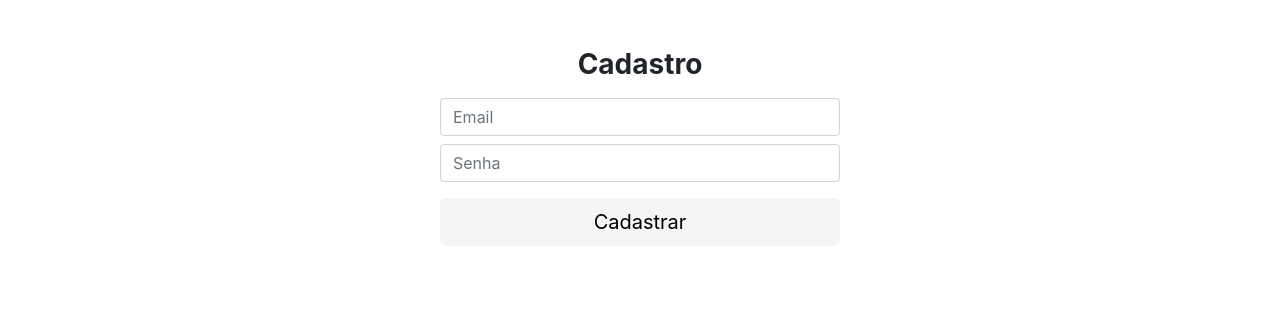
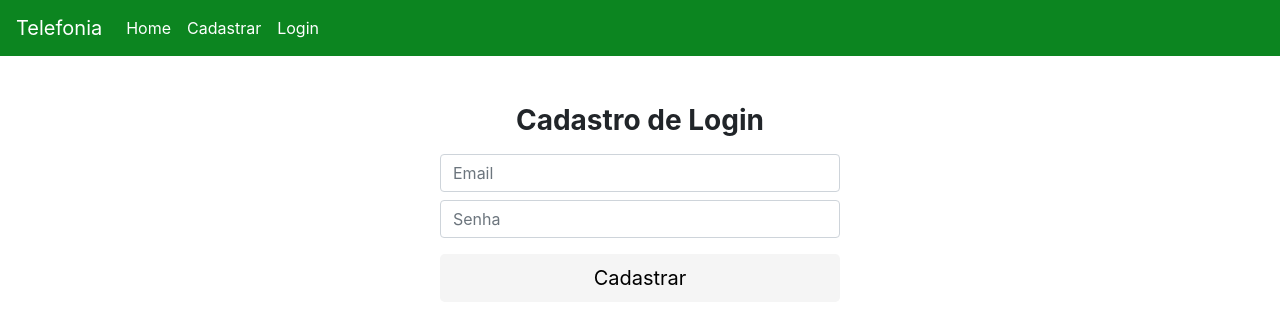
Before and after one commit to AndreFranklinWeb/AppTelefonia, a React (Create React App) app: page /novousuario in a window 1280 px wide. Shown: the top 324 px of the page. Built offline with nearby package versions, Linux system fonts and the light colour scheme.

Commit message:
Foi criado o menu com o navbar e criado a tela de cadastro de usuario novo e linkado as telas desenvolvidas

```diff
--- a/package.json
+++ b/package.json
@@ -9,6 +9,7 @@
     "firebase": "^7.24.0",
     "react": "^16.13.1",
     "react-dom": "^16.13.1",
+    "react-router-dom": "^5.2.0",
     "react-scripts": "3.4.3"
   },
   "scripts": {
--- a/public/index.html
+++ b/public/index.html
@@ -6,7 +6,11 @@
   <meta name="viewport" content="width=device-width, initial-scale=1" />
 <!--Bootstrap-->
 <link rel="stylesheet" href="https://stackpath.bootstrapcdn.com/bootstrap/4.1.3/css/bootstrap.min.css" integrity="sha384-MCw98/SFnGE8fJT3GXwEOngsV7Zt27NXFoaoApmYm81iuXoPkFOJwJ8ERdknLPMO" crossorigin="anonymous">
-  <title>Telefonia</title>
+
+<!--font-awesome -->
+<link rel="stylesheet" href="https://cdnjs.cloudflare.com/ajax/libs/font-awesome/5.15.1/css/all.min.css" integrity="sha512-+4zCK9k+qNFUR5X+cKL9EIR+ZOhtIloNl9GIKS57V1MyNsYpYcUrUeQc9vNfzsWfV28IaLL3i96P9sdNyeRssA==" crossorigin="anonymous" />
+
+<title>Telefonia</title>
 </head>
 <body>
   <div id="root"></div>
--- a/src/App.js
+++ b/src/App.js
@@ -1,8 +1,18 @@
 import React from 'react';
+import {BrowserRouter as Router, Route} from 'react-router-dom';
+//Paginas
+import Login from './View/Login';
+import NovoUsuario from './View/usuario-novo';
+import Home from './View/home/index.js';
+
 
 function App() {
   return (
-    <h1>Olá Mundo</h1>
+    <Router>
+      <Route exact path='/' component={ Home } />
+      <Route exact path='/novousuario' component={ NovoUsuario } />
+      <Route exact path='/Login' component={ Login } />
+    </Router>
   );
 }
 
--- a/src/View/Login/index.js
+++ b/src/View/Login/index.js
@@ -1,7 +1,12 @@
 import React, { useState } from 'react';
 import './login.css';
+import { Link } from 'react-router-dom';
+
+
 import firebase from '../../config/firebase';
 import 'firebase/auth';
+
+
 
 function Login() {
     const [email, setEmail] = useState('');
@@ -38,9 +43,9 @@ function Login() {
                 </div>
 
                 <div className="opçoes-login mt-2 text-center font-weight-bold">
-                    <a href="#" className="mx-2">Recuperar Senha</a>
+                    <Link to="#" className="mx-2">Recuperar Senha</Link>
                     <span className="text-secondary">&#9830;</span>
-                    <a href="#" className="mx-2">Quero Cadastrar</a>
+                    <Link to="novousuario" className="mx-2">Quero Cadastrar</Link>
                     <p class="mt-5 mb-3 text-muted text-center">Desenvolvido por <strong>FKL - Sistemas e Sites</strong> &copy; 2020</p>
                 </div>
             </form>
--- a/src/View/Login/login.css
+++ b/src/View/Login/login.css
@@ -12,7 +12,7 @@
 }
 
 .btn-login:hover{
-    background-color: #99CF16;
+    background-color: #0c8520;
     color: #fff;
 }
 
@@ -24,5 +24,5 @@
 }
 
 .opçoes-login a:hover{
-        color: #99CF16;
+        color: #0c8520;
 }
--- /dev/null
+++ b/src/View/home/index.js
@@ -0,0 +1,13 @@
+import React, { useState } from 'react';
+import './home.css';
+import { Link } from 'react-router-dom';
+import NavBar from '../../components/navbar/';
+
+
+function Home() {
+    return (
+        <NavBar/>
+    )
+}
+
+export default Home;
--- a/src/View/usuario-novo/index.js
+++ b/src/View/usuario-novo/index.js
@@ -2,15 +2,22 @@ import React, { useState } from 'react';
 import firebase from '../../config/firebase';
 import 'firebase/auth';
 import './usuario-novo.css';
+import { Router } from 'react-router-dom';
+import Navbar from '../../components/navbar/';
+
 
 function NovoUsuario() {
 
-    const [email, setEmail] = useState('');
-    const [senha, setSenha] = useState('');
-    const [msgTipo, setMsgTipo] = useState('');
-    const [msg, setMsg] = useState('');
+    const [email, setEmail] = useState();
+    const [senha, setSenha] = useState();
+    const [msgTipo, setMsgTipo] = useState();
+    const [msg, setMsg] = useState();
+    const [carregando, setCarregando] = useState();
 
     function cadastrar() {
+
+        setCarregando(0);
+
         setMsgTipo(null);
 
         if (!email || !senha) {
@@ -18,9 +25,12 @@ function NovoUsuario() {
             setMsg('Você precisa informar email e senha para fazer o cadastro!')
             return;
         }
+
         firebase.auth().createUserWithEmailAndPassword(email, senha).then(resultado => {
+            setCarregando(0);
             setMsgTipo('sucesso')
         }).catch(erro => {
+            setCarregando(0);
             setMsgTipo('erro')
             switch (erro.message) {
                 case 'Password should be at least 6 characters':
@@ -43,14 +53,20 @@ function NovoUsuario() {
     }
 
     return (
+        <>
+            <Navbar />
+
             <div className='form-cadastro'>
                 <form className='text-center form-login mx-auto mt-5'>
-                <h1 className='h3 mb-3 text-black font-weight-bold'>Cadastro</h1>
+                    <h1 className='h3 mb-3 text-black font-weight-bold'>Cadastro de Login</h1>
 
                     <input onChange={(e) => setEmail(e.target.value)} type="email" className="form-control my-2" placeholder="Email" />
                     <input onChange={(e) => setSenha(e.target.value)} type="password" className="form-control my-2" placeholder="Senha" />
 
-                <button onClick={cadastrar} type="button" className="btn btn-lg btn-block mt-3 mb-5 btn-cadastro">Cadastrar</button>
+                    {
+                        carregando ? <div class="spinner-border text-success" role="status"><span class="sr-only">Loading...</span></div>
+                            : <button onClick={cadastrar} type="button" className="btn btn-lg btn-block mt-3 mb-5 btn-cadastro">Cadastrar</button>
+                    }
 
                     <div className="msg-login text-center my-5">
                         {msgTipo === 'sucesso' && <span className="text-success"> <strong> WoW!</strong>Usuário cadastrado com sucesso! &#128521;</span>}
@@ -60,6 +76,7 @@ function NovoUsuario() {
                 </form>
 
             </div>
+        </>
     )
 }
 
--- a/src/View/usuario-novo/usuario-novo.css
+++ b/src/View/usuario-novo/usuario-novo.css
@@ -7,6 +7,6 @@
 }
 
 .btn-cadastro:hover{
-    background-color: #99CF16;
+    background-color: #0c8520;
     color: #fff;
 }
--- /dev/null
+++ b/src/components/navbar/index.js
@@ -0,0 +1,24 @@
+import React from 'react';
+import './navbar.css';
+import { Link } from 'react-router-dom';
+
+function NavBar(){
+    return (
+        <nav className="navbar navbar-expand-lg ">
+            <span className="navbar-brand text-white font-weith-bold" href="#">Telefonia</span>
+            <button className="navbar-toggler" type="button" data-toggle="collapse" data-target="#navbarNav" aria-controls="navbarNav" aria-expanded="false" aria-label="Toggle navigation">
+            <i classn="fas fa-bars text-white"></i>
+
+            </button>
+            <div className="collapse navbar-collapse" id="navbarNav">
+                <ul className="navbar-nav">
+                    <li className="nav-item"><Link className="nav-link " to="/">Home</Link></li>
+                    <li className="nav-item"><Link className="nav-link " to="/novousuario">Cadastrar</Link></li>
+                    <li className="nav-item"><Link className="nav-link " to="Login">Login</Link></li>
+                </ul>
+            </div>
+        </nav>
+    )
+}
+
+export default NavBar;
--- /dev/null
+++ b/src/components/navbar/navbar.css
@@ -0,0 +1,14 @@
+.navbar{
+
+    background-color: #0c8520;
+}
+
+.nav-item a{
+
+    color: #fff;
+}
+
+.nav-item a:hover{
+
+    color: #99CF16;
+}
--- a/src/index.js
+++ b/src/index.js
@@ -1,5 +1,5 @@
 import React from 'react';
 import ReactDOM from 'react-dom';
-import App from '../src/View/usuario-novo/';
+import App from './App';
 
 ReactDOM.render(<App />,document.getElementById('root'));
```
Also changed, not shown: src/View/home/home.css (added), 1 other file (tests, documents, lock files or other folders). Lines whose indentation alone changed are shown as unchanged.
